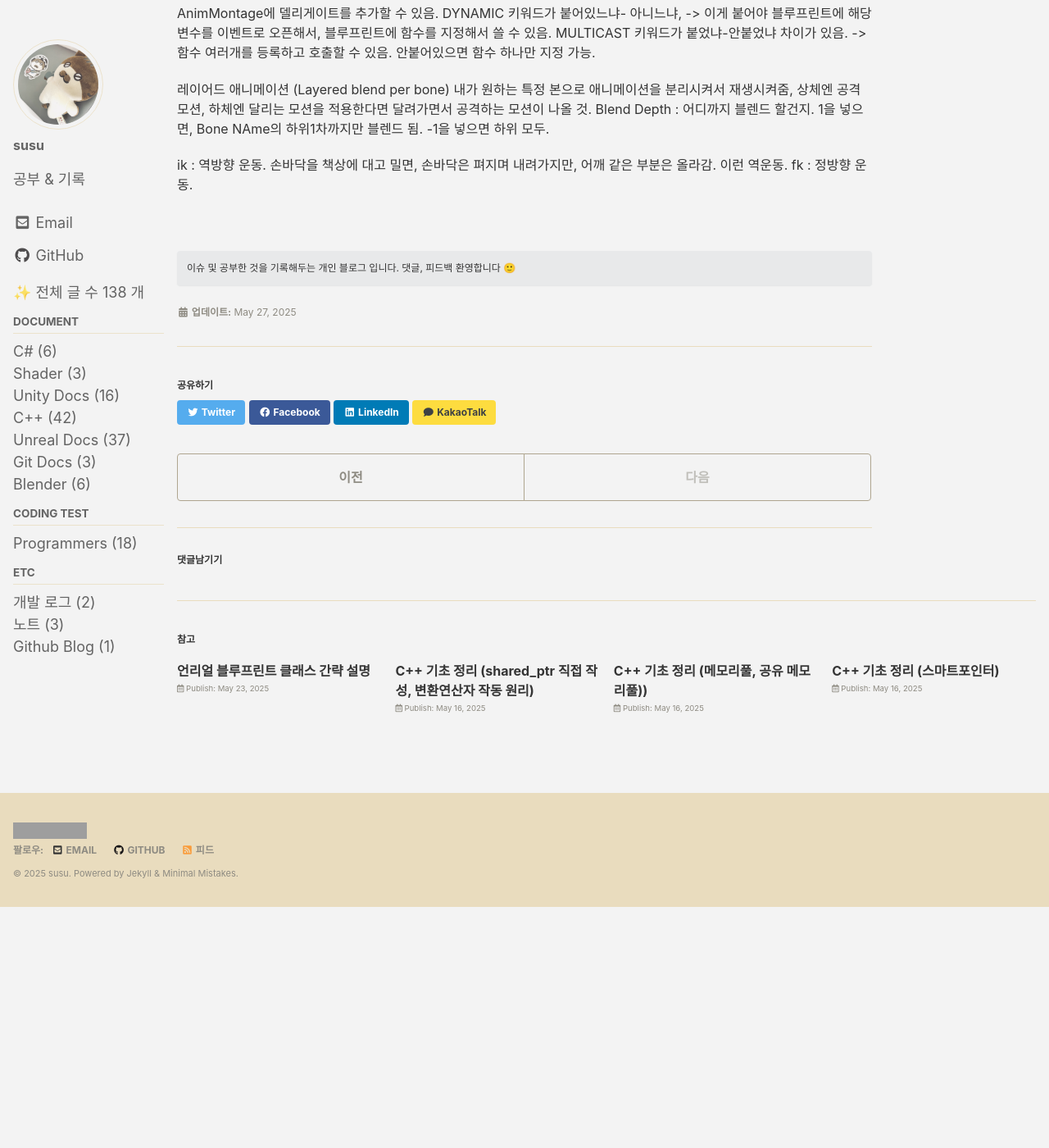
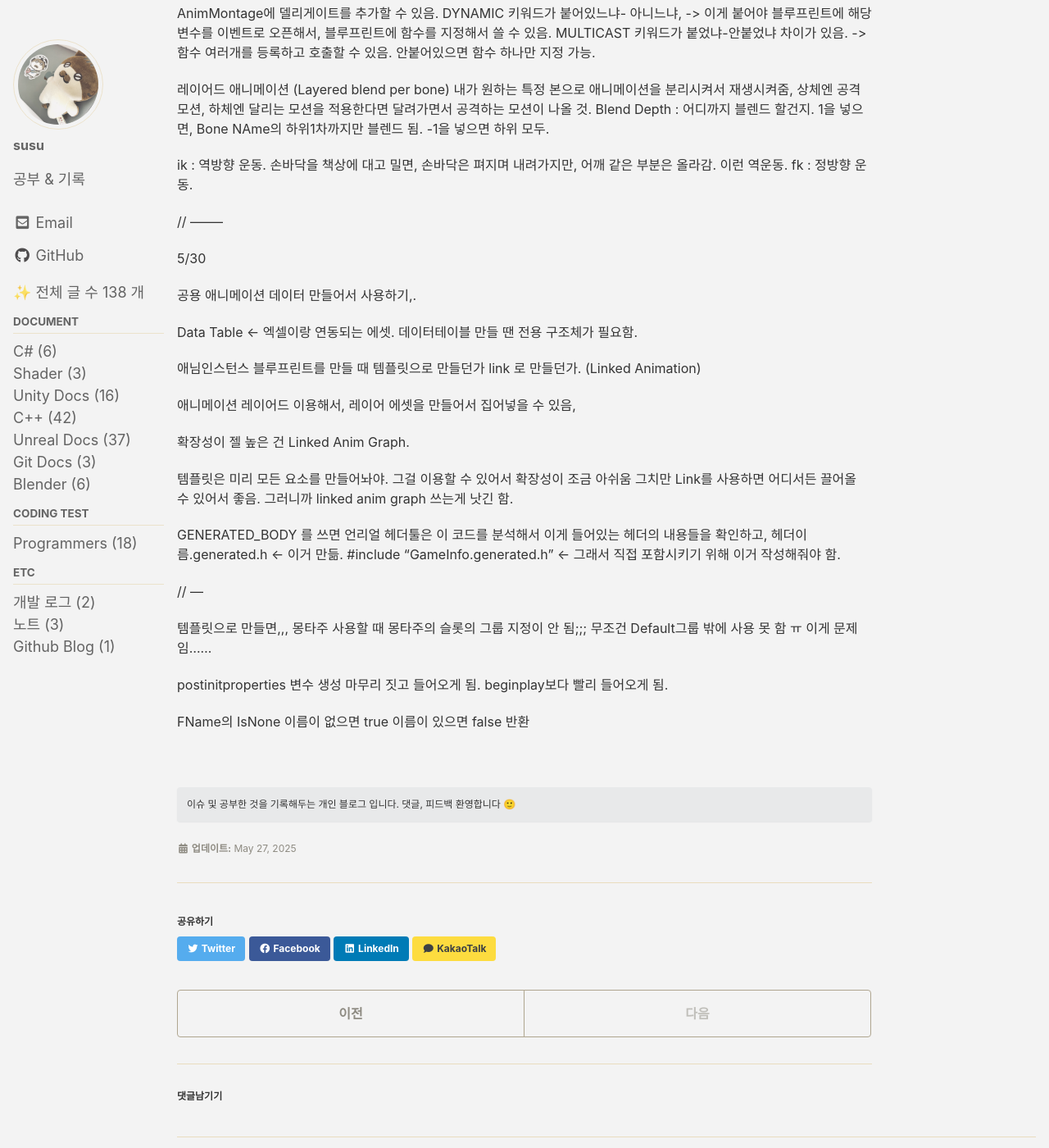
Before and after one commit to eggmong/eggmong.github.io, a Jekyll site: the page built from _posts/UnrealDocs/2025-05-27-1-.md, in a window 1280 px wide and 1400 px high, scrolled down 4027 px. Shown: the whole window at 82% size. Built offline with Jekyll 4.4.1, drawn with Linux system fonts in a browser that asks for light colours; cached includes are drawn as plain includes; some web fonts are replaced; comment, search, counter and statistics services are not loaded; before the commit the page ends 5133 px from its top, so only the background shows below that; grey boxes are pictures that could not be loaded.

Commit message:
정리 추가

```diff
--- a/_posts/UnrealDocs/2025-05-27-1-.md
+++ b/_posts/UnrealDocs/2025-05-27-1-.md
@@ -216,3 +216,44 @@ Blend Depth : 어디까지 블렌드 할건지. 1을 넣으면, Bone NAme의 하
 
 ik : 역방향 운동. 손바닥을 책상에 대고 밀면, 손바닥은 펴지며 내려가지만, 어깨 같은 부분은 올라감. 이런 역운동.
 fk : 정방향 운동.
+
+// --------
+
+5/30
+
+공용 애니메이션 데이터 만들어서 사용하기,.
+
+Data Table <- 엑셀이랑 연동되는 에셋.
+데이터테이블 만들 땐 전용 구조체가 필요함.
+
+애님인스턴스 블루프린트를 만들 때 템플릿으로 만들던가
+link 로 만들던가. (Linked Animation)
+
+애니메이션 레이어드 이용해서,
+레이어 에셋을 만들어서
+집어넣을 수 있음,
+
+확장성이 젤 높은 건 Linked Anim Graph.
+
+템플릿은 미리 모든 요소를 만들어놔야. 그걸 이용할 수 있어서 확장성이 조금 아쉬움
+그치만 Link를 사용하면 어디서든 끌어올 수 있어서 좋음.
+그러니까 linked anim graph 쓰는게 낫긴 함.
+
+GENERATED_BODY
+를 쓰면 언리얼 헤더툴은 이 코드를 분석해서
+이게 들어있는 헤더의 내용들을 확인하고,
+헤더이름.generated.h <- 이거 만듦.
+#include "GameInfo.generated.h"  <- 그래서 직접 포함시키기 위해 이거 작성해줘야 함.
+
+// ---
+
+템플릿으로 만들면,,, 몽타주 사용할 때 몽타주의 슬롯의 그룹 지정이 안 됨;;;
+무조건 Default그룹 밖에 사용 못 함 ㅠ
+이게 문제임......
+
+ postinitproperties
+변수 생성 마무리 짓고 들어오게 됨. beginplay보다 빨리 들어오게 됨.
+
+FName의 IsNone
+이름이 없으면 true
+이름이 있으면 false 반환
```
